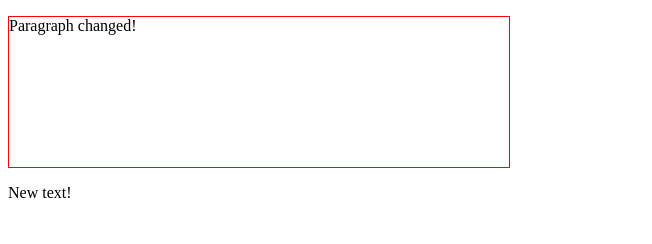
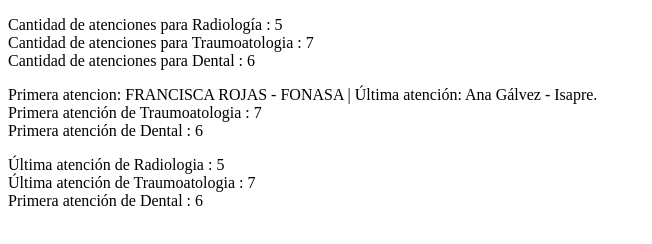
Before and after one commit to romaditro/DesafioArrayObjetos, a plain HTML site: page index.html in a window 1280 px wide. Shown: the whole page, without its empty margins (0-652 px from the left). Drawn offline with Linux system fonts and the light colour scheme.

Commit message:
Mostrar cantidad de consultas por cada listado

```diff
--- a/assets/js/script.js
+++ b/assets/js/script.js
@@ -30,11 +30,23 @@ let dental = [
 
 
 //Mostrar por pantalla la cantidad de consultas por cada listado (utilizar la propiedad length para ésto).
-
-document.getElementById("p1").innerHTML = "New text!";
-document.getElementById("txt").innerHTML = "Paragraph changed!";
+let txtTotales = document.getElementById("txt-totales");
+txtTotales.innerHTML = (`Cantidad de atenciones para Radiología : ${radiologia.length} <br>`);
+txtTotales.innerHTML = txtTotales.innerHTML + (`Cantidad de atenciones para Traumoatologia : ${traumoatologia.length} <br>`);
+txtTotales.innerHTML = txtTotales.innerHTML + (`Cantidad de atenciones para Dental : ${dental.length} <br>`);
 
 
-console.log("radiologia:" + radiologia);
-console.log("traumoatologia:" + traumoatologia);
-console.log("dental:" + dental);
+
+//Mostrar por pantalla la primera y última atención de cada listado, desplegando el rut del paciente junto con la previsión, separados por un guión.
+let txtPrimerAtencion = document.getElementById("txt-primer-atencion");
+txtPrimerAtencion.innerHTML = (`Primera atencion: ${radiologia[0].paciente} - ${radiologia[0].prevision} | Última atención: Ana Gálvez - Isapre. <br>`);
+txtPrimerAtencion.innerHTML = txtPrimerAtencion.innerHTML + (`Primera atención de Traumoatologia : ${traumoatologia.length} <br>`);
+txtPrimerAtencion.innerHTML = txtPrimerAtencion.innerHTML + (`Primera atención de Dental : ${dental.length} <br>`);
+
+
+
+//Mostrar por pantalla la primera y última atención de cada listado, desplegando el rut del paciente junto con la previsión, separados por un guión.
+let txtUltimaAtencion = document.getElementById("txt-ultima-atencion");
+txtUltimaAtencion.innerHTML = (`Última atención de Radiologia : ${radiologia.length} <br>`);
+txtUltimaAtencion.innerHTML = txtUltimaAtencion.innerHTML + (`Última atención de Traumoatologia : ${traumoatologia.length} <br>`);
+txtUltimaAtencion.innerHTML = txtUltimaAtencion.innerHTML + (`Primera atención de Dental : ${dental.length} <br>`);
--- a/index.html
+++ b/index.html
@@ -12,10 +12,9 @@
 </head>
 
 <body>
-    <p id="txt" style="height: 150px; width: 500px; border: 1px solid red;">dd</p>
-
-
-    <p id="p1">Hello World!</p>
+    <p id="txt-totales"></p>
+    <p id="txt-primer-atencion"></p>
+    <p id="txt-ultima-atencion"></p>
 
     <script type="text/javascript" src="assets/js/script.js?ID=1"></script>
 </body>
```
